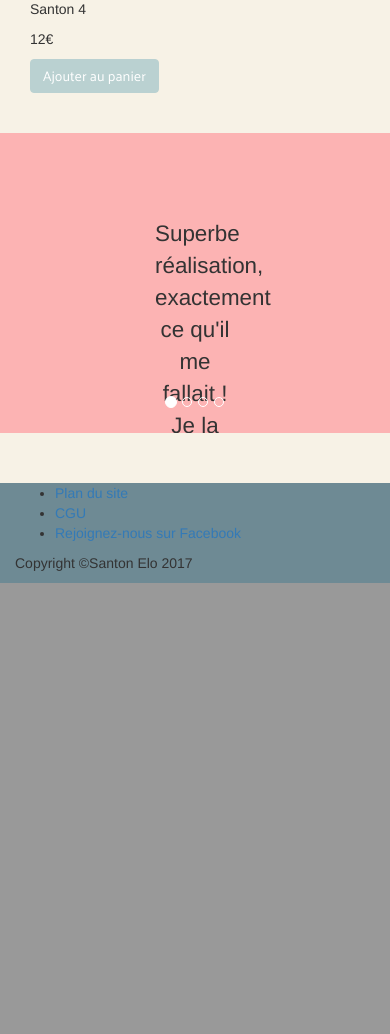
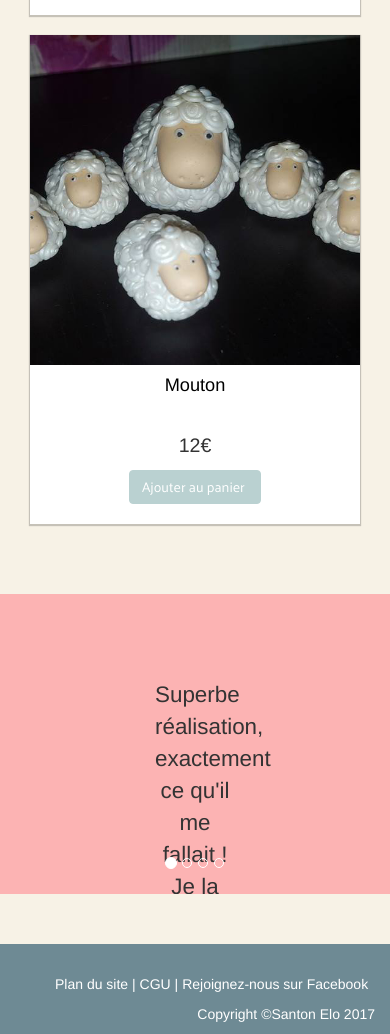
Before and after one commit to weby82/santon-elo, a PHP site: page / in a window 390 px wide. Shown: the part 3526-4560 px from the top of the page. Before the commit the page ends 4109 px from the top, so only its background shows below. Run offline with PHP 8.4, Linux system fonts and the light colour scheme; some web fonts are replaced.

Commit message:
modif page accueil

```diff
--- a/assets/css/main.css
+++ b/assets/css/main.css
@@ -112,7 +112,7 @@ h2{
 	padding: 15px 15px;
 }
 
-.nav>li>a:focus, .nav>li>a:hover, .nav li.active a, .nav li.active a:hover{
+.nav>li>a:focus, .nav>li>a:hover, .nav li.active a, #dropcategorie:hover, #dropcategorie>ul>li>a:hover{
 	background: #BAD1D1;
 	color: #647277;
 }
@@ -123,11 +123,42 @@ h2{
 .navbar-default .navbar-toggle .icon-bar{
 	background-color: #fff;
 }
-/*************************************************************
+
+#dropcategorie{
+	text-align: center;
+	padding: 15px 15px;
+}
+
+#dropcategorie ul{
+	background: #FCB3B3;
+}
+
+#dropcategorie a:focus{
+	background-color: #BAD1D1;
+}
+
+#dropcategorie>ul>li>a:hover{
+	color: white;
+}
+
+#panier {
+
+}
+
+/*********************************************************
+			Accueil - Carousel Principal
+*********************************************************/
+
+#carousel-accueil{
+	margin-bottom: 40px;
+}
+
+/*********************************************************
 			Accueil - carousel temoignage
 ******************************************************/
 #section-temoignage{
 	background: #FCB3B3;
+	margin-top: 70px;
 }
 #carousel-temoignage .item{
 	height: 300px;
@@ -150,7 +181,52 @@ section{
 section img{
 	width: 100%;
 }
+#section-last-ajout h2, #section-last-actu h2{
+	border-bottom: 1px solid black;
+	margin-bottom: 25px;
+	padding-bottom: 10px;
+}
 
+.lien-article {
+	text-align: right;
+}
+
+#section-last-actu .article-inner {
+	box-shadow: 0px 1px 1px 1px rgba(0,0,0,0.2);
+	background-color: white;
+	background-clip: content-box;
+	transition: box-shadow 0.5s;
+	transition-timing-function: ease-in-out;
+}
+
+#section-last-ajout .article-inner {
+	text-align: center;
+	background: #fff;
+	padding: 0 0 20px 0;
+	min-height: 340px;
+	-webkit-box-shadow: 0px 1px 1px 1px rgba(0,0,0,0.2);
+	-moz-box-shadow: 0px 1px 1px 1px rgba(0,0,0,0.2);
+	box-shadow: 0px 1px 1px 1px rgba(0,0,0,0.2);
+	transition: all 1s ease;
+}
+
+
+#section-last-actu .article-inner:hover{
+	background-color: #f4f4f2;
+	box-shadow: 8px 8px 5px rgba(0,0,0,0.2);
+}
+
+
+.article-inner p{
+	padding: 5px;
+}
+.articles-actu {
+	text-align: justify;
+}
+
+#section-last-ajout button{
+	margin-left: 25%;
+}
 /***********************************************
 			Categorie Liste santon
 **************************************************/
@@ -194,11 +270,13 @@ section img{
 	-moz-box-shadow: 0px 1px 1px 1px rgba(0,0,0,0.2);
 	box-shadow: 0px 1px 1px 1px rgba(0,0,0,0.2);
 	transition: all 1s ease;
+	margin-top: 20px;
 }
 
 .bloc-santon-inner:hover{
 	background: #BAD1D1;
-
+	/*background: #BAD1D1;*/
+	box-shadow: 8px 8px 5px rgba(0,0,0,0.2);
 	transition: all 0.5s ease;
 }
 .bloc-santon-inner .btn-default:hover{
@@ -247,6 +325,29 @@ section img{
 	font-size: 14px;
 }
 
+/**************************************************
+				Footer
+**************************************************/
+
+footer{
+	color: white;
+}
+
+footer a{
+	color: white;
+}
+
+footer div ul li{
+	display: inline;
+}
+
+footer div ul{
+	padding-top: 30px;
+}
+
+footer div p{
+	float: right;
+}
 
 /**************************************************************
 		Detail santon
--- a/private/view/footer.php
+++ b/private/view/footer.php
@@ -2,7 +2,9 @@
 		<div class="container">
 			<ul>
 				<li><a href="#!">Plan du site</a></li>
+				<li>|</li>
 				<li><a href="#!">CGU</a></li>
+				<li>|</li>
 				<li><a href="#!">Rejoignez-nous sur Facebook</a></li>
 			</ul>
 			<p>Copyright &copy;Santon Elo 2017</p>
--- a/private/view/section-accueil.php
+++ b/private/view/section-accueil.php
@@ -3,25 +3,25 @@
 		<section id="section-last-actu">
 			<div class="container">
 				<h2>Dernières Actualités</h2>
-				<article class="col-md-4 col-sm-6 col-xs-12">
+				<article class="col-md-4 col-sm-6 col-xs-12 articles-actu">
 					<div class="article-inner">
-						<img src="http://lorempixel.com/300/300/abstract/5/" alt="#">
+						<img src="http://lorempixel.com/300/300/people/1/" alt="#">
 						<p>Lorem ipsum dolor sit amet, consectetur adipisicing elit. Nemo minima ex, culpa exercitationem fuga! Amet adipisci, unde modi temporibus, laborum quaerat in culpa aliquam cum, debitis eos, aspernatur quos ipsa.</p>
-						<p><a href="#!">Lire la suite</a></p>
+						<p class="lien-article"><a href="#!">Lire la suite</a></p>
 					</div>
 				</article>
-				<article class="col-md-4 col-sm-6 col-xs-12">
+				<article class="col-md-4 col-sm-6 col-xs-12 articles-actu">
 					<div class="article-inner">
-						<img src="http://lorempixel.com/300/300/abstract/5/" alt="#">
+						<img src="http://lorempixel.com/300/300/people/2/" alt="#">
 						<p>Lorem ipsum dolor sit amet, consectetur adipisicing elit. Nemo minima ex, culpa exercitationem fuga! Amet adipisci, unde modi temporibus, laborum quaerat in culpa aliquam cum, debitis eos, aspernatur quos ipsa.</p>
-						<p><a href="#!">Lire la suite</a></p>
+						<p class="lien-article"><a href="#!">Lire la suite</a></p>
 					</div>
 				</article>
-				<article class="col-md-4 col-sm-6 col-xs-12">
+				<article class="col-md-4 col-sm-6 col-xs-12 articles-actu">
 					<div class="article-inner">
-						<img src="http://lorempixel.com/300/300/abstract/5/" alt="#">
+						<img src="http://lorempixel.com/300/300/people/3/" alt="#">
 						<p>Lorem ipsum dolor sit amet, consectetur adipisicing elit. Nemo minima ex, culpa exercitationem fuga! Amet adipisci, unde modi temporibus, laborum quaerat in culpa aliquam cum, debitis eos, aspernatur quos ipsa.</p>
-						<p><a href="#!">Lire la suite</a></p>
+						<p class="lien-article"><a href="#!">Lire la suite</a></p>
 					</div>
 				</article>
 			</div>
@@ -30,35 +30,59 @@
 			<div class="container">
 				<h2>Derniers Ajout</h2>
 				<article class="col-md-3 col-sm-6 col-xs-12">
-					<div class="article-inner">
-						<img src="http://lorempixel.com/150/150/abstract/6/" alt="#">
-						<p>Santon 1</p>
-						<p>12€</p>
-						<button class="btn btn-default" type="button">Ajouter au panier</button>
+					<div class="bloc-santon-inner">
+						<a href="detail-santon.php" title="">
+							<img src="./assets/img/santons/nativite/mouton.jpg" alt="santon mouton">
+						</a>
+						<h3><a href="detail-santon.php" title="">Mouton</a></h3>
+						<p class="prix-santon">12€</p>
+
+						<a href="#" title="" class="ajout-panier btn btn-default">
+							Ajouter au panier
+							<span class="glyphicon glyphicon-shopping-cart" aria-hidden="true"></span>
+						</a>
 					</div>
 				</article>
-				<article class="col-md-3 col-sm-6 col-xs-12">
-					<div class="article-inner">
-						<img src="http://lorempixel.com/150/150/abstract/6/" alt="#">
-						<p>Santon 2</p>
-						<p>12€</p>
-						<button class="btn btn-default" type="button">Ajouter au panier</button>
+				<article class="col-md-3 col-sm-6 col-xs-12 articles-ajout">
+					<div class="bloc-santon-inner">
+						<a href="detail-santon.php" title="">
+							<img src="./assets/img/santons/nativite/mouton.jpg" alt="santon mouton">
+						</a>
+						<h3><a href="detail-santon.php" title="">Mouton</a></h3>
+						<p class="prix-santon">12€</p>
+
+						<a href="#" title="" class="ajout-panier btn btn-default">
+							Ajouter au panier
+							<span class="glyphicon glyphicon-shopping-cart" aria-hidden="true"></span>
+						</a>
 					</div>
 				</article>
-				<article class="col-md-3 col-sm-6 col-xs-12">
-					<div class="article-inner">
-						<img src="http://lorempixel.com/150/150/abstract/6/" alt="#">
-						<p>Santon 3</p>
-						<p>12€</p>
-						<button class="btn btn-default" type="button">Ajouter au panier</button>
+				<article class="col-md-3 col-sm-6 col-xs-12 articles-ajout">
+					<div class="bloc-santon-inner">
+						<a href="detail-santon.php" title="">
+							<img src="./assets/img/santons/nativite/mouton.jpg" alt="santon mouton">
+						</a>
+						<h3><a href="detail-santon.php" title="">Mouton</a></h3>
+						<p class="prix-santon">12€</p>
+
+						<a href="#" title="" class="ajout-panier btn btn-default">
+							Ajouter au panier
+							<span class="glyphicon glyphicon-shopping-cart" aria-hidden="true"></span>
+						</a>
 					</div>
 				</article>
-				<article class="col-md-3 col-sm-6 col-xs-12">
-					<div class="article-inner">
-						<img src="http://lorempixel.com/150/150/abstract/6/" alt="#">
-						<p>Santon 4</p>
-						<p>12€</p>
-						<button class="btn btn-default" type="button">Ajouter au panier</button>
+				<article class="col-md-3 col-sm-6 col-xs-12 articles-ajout">
+					<div class="bloc-santon-inner">
+						<a href="detail-santon.php" title="">
+							<img src="./assets/img/santons/nativite/mouton.jpg" alt="santon mouton">
+						</a>
+						<h3><a href="detail-santon.php" title="">Mouton</a></h3>
+						<p class="prix-santon">12€</p>
+
+						<a href="#" title="" class="ajout-panier btn btn-default">
+							Ajouter au panier
+							<span class="glyphicon glyphicon-shopping-cart" aria-hidden="true"></span>
+						</a>
 					</div>
 				</article>
 			</div>
```
